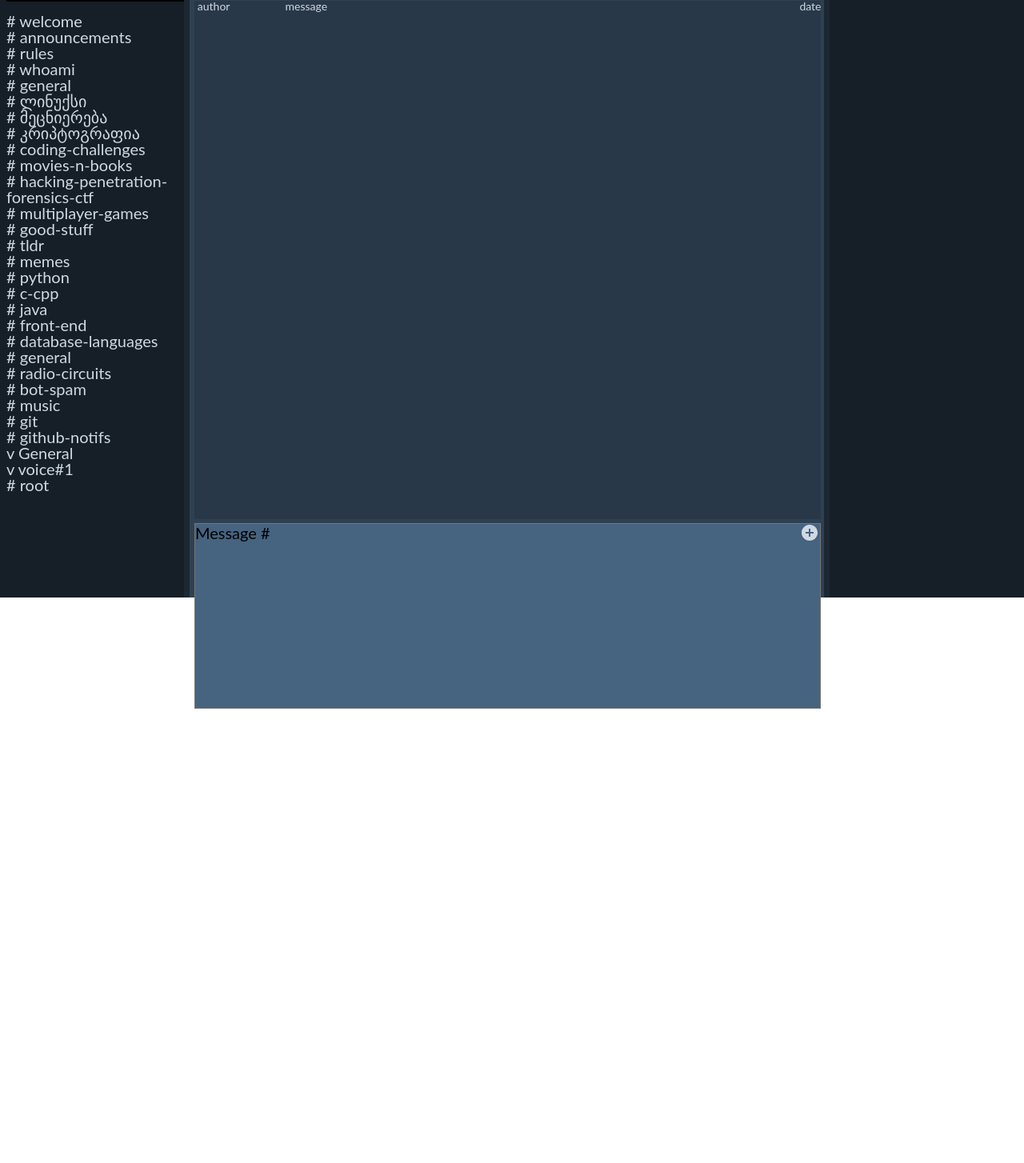
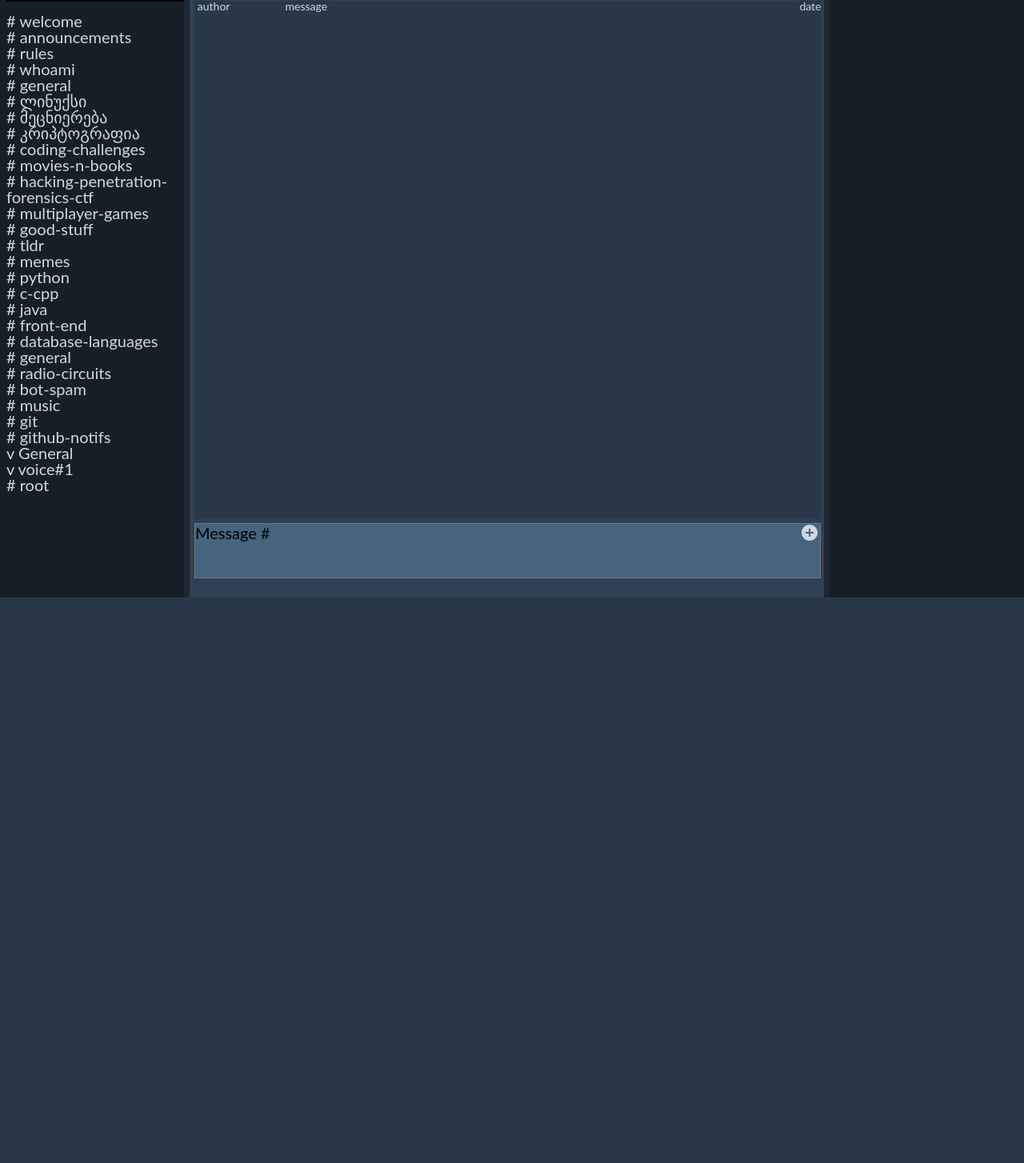
Before and after one commit to GiorgioRR/discord-clone-vanilla, a Flask app: template templates/index.html in a window 1280 px wide. Shown: the part 53-1507 px from the top of the page at 80% size. After the commit the page ends 800 px from the top, so only its background shows below. Run offline with Flask 2, Linux system fonts and the light colour scheme; the template is opened without the code that fills it, so the values that code supplies are empty; data comes from the database, SQL or seed files in the repository; both versions use the stored data as it was after the commit; parts of the project's set-up code (start-up, migrations or seed data) failed here and were passed over; some libraries are stand-ins or nearby versions.

Commit message:
bugs fixed

```diff
--- a/app.py
+++ b/app.py
@@ -365,9 +365,13 @@ def save_message(json):
     send_all('m_s_o', json)
 
 
-if __name__ == "__main__":
+def main():
     for user in User.query.all():
         status[user.ip] = 0
 
     socketio.run(app, debug=True)
     # app.run(debug=True)  # debug=True, host="169.254.110.104", port=5010
+
+
+if __name__ == "__main__":
+    main()
--- a/static/styles/main.css
+++ b/static/styles/main.css
@@ -145,14 +145,18 @@ body #center #chat-screen div .date {
   text-align: right;
 }
 
+body #center .input {
+  height: -webkit-fit-content !important;
+  height: -moz-fit-content !important;
+  height: fit-content !important;
+}
+
 body #center .input textarea {
   position: absolute;
   float: left;
   resize: none !important;
   overflow: hidden !important;
-  height: -webkit-fit-content;
-  height: -moz-fit-content;
-  height: fit-content;
+  height: 5.4vw;
   width: 61.2vw;
   /* 99% */
   margin-left: .4vw;
--- a/static/styles/main.scss
+++ b/static/styles/main.scss
@@ -1,4 +1,3 @@
-
 /* sass --watch root/css/sass:root/css/output
     white:          #fff;
     gwhite:         #cfd9e4
@@ -11,8 +10,6 @@
     padding: 0;
     outline: 0;
     box-sizing: border-box;
-
-
 }
 
 html, body { height: 100vh; width: 100vw; }
@@ -130,12 +127,14 @@ body {
         }
 
         .input {
+            height: fit-content !important;
+
             textarea {
                 position: absolute;
                 float: left;
                 resize: none !important;
                 overflow: hidden !important;
-                height: fit-content;  //  5.4vw;
+                height: 5.4vw;
                 width: 61.2vw; /* 99% */
                 margin-left: .4vw;
                 background-color: #46637f;
--- a/templates/index.html
+++ b/templates/index.html
@@ -8,7 +8,7 @@
 {% block body %}
     <!-- <script src="https://cdn.socket.io/socket.io-1.0.0.js"></script> -->
     <script src="https://cdnjs.cloudflare.com/ajax/libs/socket.io/2.0.4/socket.io.js"></script>
-    <script type="text/javascript" async src="{{ url_for('static', filename='scripts/main.js') }}"></script>
+    <script type="text/javascript" src="{{ url_for('static', filename='scripts/main.js') }}"></script>
 
     <div id="left">
         <h1 id="user">{{user_name}}</h1>
@@ -60,7 +60,7 @@
         </div>
 
         <div id="chat-screen">
-            <div>
+            <div class="mmm">
                 <h4 class="author">author</h4>
                 <h4 class="message">message</h4>
                 <h4 class="date">date</h4>
```
Also changed, not shown: static/scripts/main.js (+25 -25 lines), models.py (added), sql/database.db, 1 other file.
